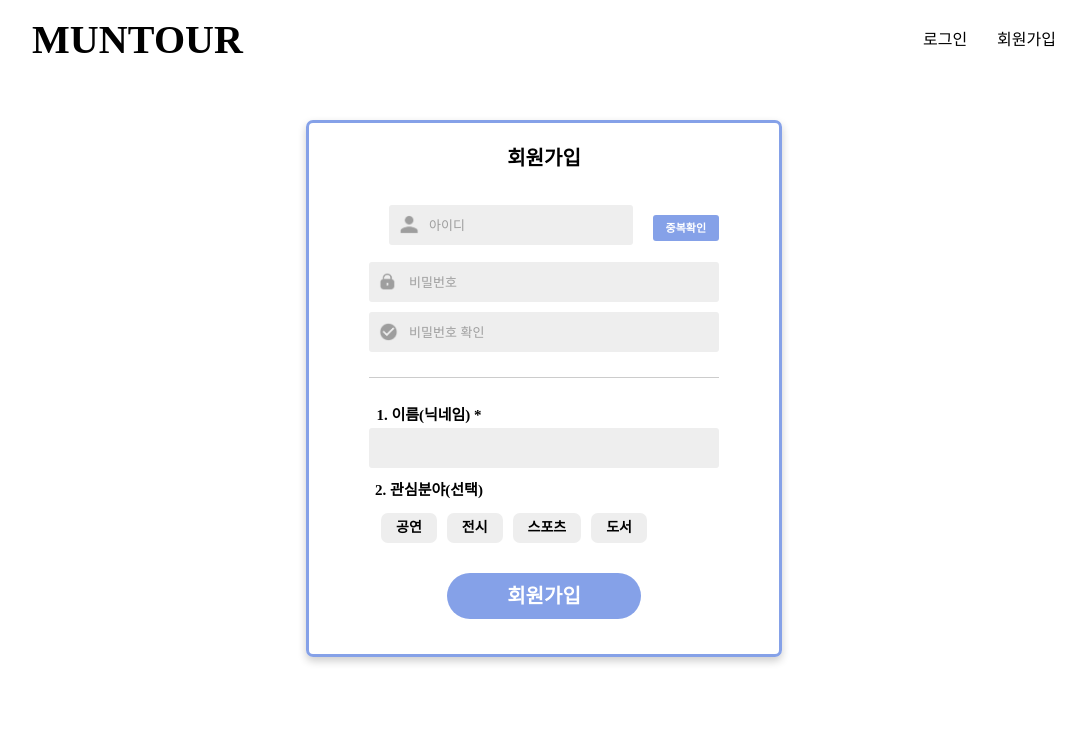
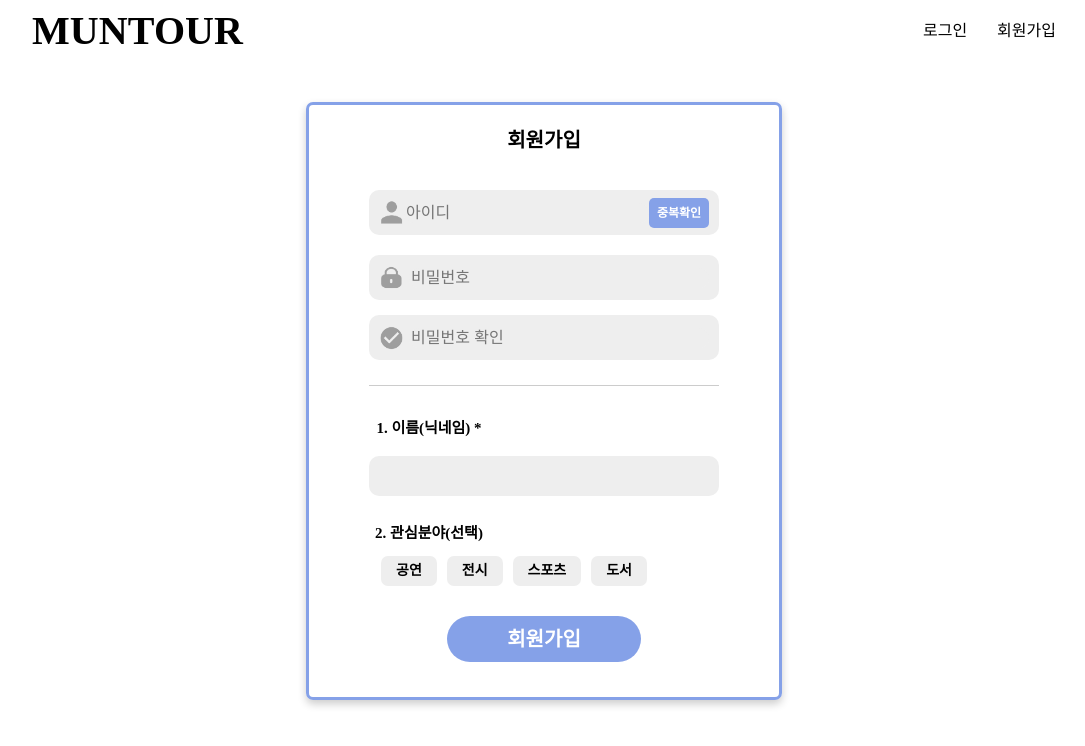
Before and after one commit to GOD-solux/Frontend, a React (Create React App) app: page /sign-up in a window 1280 px wide. Shown: the top 746 px of the page, without its empty margins (96-1181 px from the left). Built offline with nearby package versions, Linux system fonts and the light colour scheme.

Commit message:
Fix: TextInput 컴포넌트 추가

```diff
--- a/src/components/Box.jsx
+++ b/src/components/Box.jsx
@@ -13,7 +13,7 @@ const StyleBox = styled.div`
     border: 3px solid #85A1E8;
     border-radius : 7px;
     box-shadow: 0 4px 8px rgba(0, 0, 0, 0.2);
-
+    gap: 15px;
 `;
 
 function Box(props){
--- a/src/components/Button.jsx
+++ b/src/components/Button.jsx
@@ -5,7 +5,7 @@ const StyleButton = styled.div`
     font-size: 1em;
     font-weight: 700;
     color: white;
-    border-radius: 50px;
+    //border-radius: 50px;
     border: 0px;
     cursor: pointer;
     background-color: #85A1E8;
@@ -14,14 +14,16 @@ const StyleButton = styled.div`
     display: flex;
     align-items: center;
     justify-content: center;
+    white-space: nowrap;
 
 `;
 
 function Button(props){
-    const { title, onClick, disabled, className } = props;
+    const { title, onClick, disabled, className, width, height, borderRadius, fontSize } = props;
 
     return(
         <StyleButton
+            style={{width, height, borderRadius, fontSize}}
             className={className}
             onClick={onClick}
             disabled={disabled}>
--- /dev/null
+++ b/src/components/TextInput.jsx
@@ -0,0 +1,73 @@
+import React from "react";
+import styled from "styled-components";
+import Id from "../assets/id.png";
+import Pw from "../assets/pw.png";
+import Button from "./Button";
+
+const Wrapper = styled.div`
+    width: 350px;
+    height: 45px;
+    background-color: #EEEEEE;
+
+    display: flex;
+    justify-content: space-between;
+    align-items: center;
+    padding: 10px;
+    border-radius: 10px;
+`;
+
+const Icon = styled.img`
+    width: 25px;
+    height: 25px;
+`;
+
+
+const Textarea = styled.input`
+    font-size: 16px;
+    border: none;
+    border-radius: 15px;
+    resize: none;
+    background-color: #EEEEEE;
+    width: 300px;
+    outline: none;
+
+    // &::placeholder {
+    //   font-size: 13px;
+    //   color: #9E9E9E;
+    //   //background: url(${props => props.img || Id}) no-repeat left center;
+    //   background-size: contain; // 이미지 크기 조정
+    //   padding-left: 30px; // 이미지와 텍스트 사이 여백
+    //   line-height: 1.5;  //텍스트와 이미지 세로 정렬
+    // }
+
+`;
+
+function TextInput({type, img, placeholder, value, maxLength, withButton}){
+
+   // const { type, img, placeholder, value, maxLength} = props;
+
+    return(
+
+        <Wrapper>
+            <Icon src={img}/>
+            <Textarea
+                type={type}
+                placeholder={placeholder}
+                maxLength={maxLength}
+                value={value}>
+            </Textarea>
+            {withButton ? <Button
+                title="중복확인"
+                width="60px"
+                height="15px"
+                fontSize="12px"
+                borderRadius="5px"
+                // onclick={}
+                >
+            </Button> : null }
+        </Wrapper>
+
+    );
+}
+
+export default TextInput;
--- a/src/pages/Login.jsx
+++ b/src/pages/Login.jsx
@@ -5,7 +5,8 @@ import styled from "styled-components";
 import Header from "../components/Header";
 import Id from "../assets/id.png";
 import Pw from "../assets/pw.png";
-import Idcheck from "../assets/idcheck.png"
+import Idcheck from "../assets/idcheck.png";
+import TextInput from "../components/TextInput";
 
 const Wrapper = styled.div`
   width: 100%;
@@ -29,31 +30,6 @@ const Text = styled.div`
   margin: 7px 0px 25px 0px;
 `;
 
-
-const Textarea = styled.input`
-    font-size: 16px;
-    line-height: 20px;
-    border: none;
-    border-radius: 15px;
-    margin: 5px 20px;
-    padding: 10px;
-    resize: none;
-    background-color: #EEEEEE;
-    width: 350px;
-    height: 45px;
-    outline: none;
-
-    &::placeholder {
-      font-size: 13px;
-      color: #9E9E9E;
-      background: url(${props => props.img || Id}) no-repeat left center;
-      background-size: contain; // 이미지 크기 조정
-      padding-left: 30px; // 이미지와 텍스트 사이 여백
-      line-height: 1.5;  //텍스트와 이미지 세로 정렬
-    }
-
-`;
-
 const LoginButton = styled(Button)`
   &&& {
     padding: 13px 70px;
@@ -62,15 +38,15 @@ const LoginButton = styled(Button)`
   }
 `;
 
-const CheckDiv = styled.div`
-  display: flex;
-  align-items: center;
-  font-size: 16px;
-  color: #333;
-  margin: 15px 230px 5px 0px;
+const Divider = styled.div`
+  width: 1.8px;
+  height: 18px;
+  margin: 5px 9px 0px 0px;
+  background-color: #ccc;
+`;
 
 
-`;
+
 
 const IdCheck = styled.input`
   appearance: none;
@@ -90,6 +66,15 @@ const IdCheck = styled.input`
     border-width: 3px;
   }
 `;
+
+const CheckDiv = styled.div`
+  display: flex;
+  align-items: center;
+  font-size: 16px;
+  color: #333;
+  margin: 15px 230px 5px 0px;
+`;
+
 const Find = styled.div`
   display: flex;
   flex-direction: row;
@@ -108,34 +93,29 @@ const FindLabel =styled.label`
   }
 `;
 
-const Divider = styled.div`
-  width: 1.8px;
-  height: 18px;
-  margin: 5px 9px 0px 0px;
-  background-color: #ccc;
-`;
-
 function Login(props) {
 
     const { title, onClick, disabled, className } = props;
+    const { type, img, placeholder, value, maxLength} = props;
 
-    let navigate = useNavigate();
+    const navigate = useNavigate();
 
     return (
       <Wrapper>
         <Header/>
         <Box>
             <Text>로그인</Text>
-            <Textarea type="text" img={Id} placeholder="아이디"/>
+            <TextInput
+              type="text" img={Id} placeholder="아이디"/>
 
-            <Textarea type="password" img={Pw} placeholder="비밀번호" maxLength={12}/>
+            <TextInput type="password" img={Pw} placeholder="비밀번호" maxLength={12}/>
 
             <CheckDiv>
               <IdCheck
                 type="checkbox"
                 id="check"
               />
-              <label for="check">
+              <label htmlFor="check">
                 아이디 저장
               </label>
             </CheckDiv>
--- a/src/pages/SignUp.jsx
+++ b/src/pages/SignUp.jsx
@@ -7,6 +7,7 @@ import Header from "../components/Header";
 import Id from "../assets/id.png";
 import Pw from "../assets/pw.png";
 import CheckPw from "../assets/check.png";
+import TextInput from '../components/TextInput';
 
 const Wrapper = styled.div`
   width: 100%;
@@ -35,7 +36,6 @@ const Idarea = styled.label`
   width: 350px;
   height: 50px;
   position: relative;
-  margin: 7px 20px;
 `;
 
 
@@ -43,7 +43,7 @@ const Textarea = styled.input`
     font-size: 16px;
     line-height: 20px;
     border: none;
-    border-radius: 3px;
+    border-radius: 10px;
     margin: 5px 20px;
     padding: 10px;
     resize: none;
@@ -51,23 +51,13 @@ const Textarea = styled.input`
     width: 350px;
     height: 40px;
     outline: none;
-
-    &::placeholder {
-      font-size: 13px;
-      color: #9E9E9E;
-      background: url(${props => props.img || Id}) no-repeat left center;
-      background-size: contain; // 이미지 크기 조정
-      padding-left: 30px; // 이미지와 텍스트 사이 여백
-      line-height: 1.5;  //텍스트와 이미지 세로 정렬
-    }
-
 `;
 
 const Divider = styled.div`
   width: 350px;
   height: 1px;
   background-color: #CCC;
-  margin: 20px 0;
+  margin: 10px 0;
 `;
 
 const NewButton = styled(Button)`
@@ -93,9 +83,9 @@ const InterestButton = styled(Button)`
     color: black;
     font-size: 14px;
     font-weight: bold;
+    margin: 0px;
     padding: 8px 15px;
     border-radius: 7px;
-
     &:hover {
       background-color: #85A1E8;
       color: white;
@@ -106,7 +96,7 @@ const InterestButton = styled(Button)`
 
 function SignUp(props) {
 
-  let navigate = useNavigate();
+  const navigate = useNavigate();
 
   const { title, onClick, disabled, className } = props;
 
@@ -123,16 +113,16 @@ function SignUp(props) {
         <Box>
             <Text title>회원가입</Text>
             <Idarea>
-              <Textarea type="text" img={Id} placeholder="아이디"/>
-              <NewButton
+              <TextInput type="text" img={Id} placeholder="아이디" withButton={true}/>
+              {/* <NewButton
                 overlap
                 title="중복확인"
                 onClick={onClick}
                 disabled={disabled}
-              />
+              /> */}
             </Idarea>
-            <Textarea type="password" img={Pw} placeholder="비밀번호" maxLength={12}/>
-            <Textarea type="password" img={CheckPw} placeholder="비밀번호 확인" maxLength={12}/>
+            <TextInput type="password" img={Pw} placeholder="비밀번호" maxLength={12}/>
+            <TextInput type="password" img={CheckPw} placeholder="비밀번호 확인" maxLength={12}/>
 
             <Divider />
 
```
